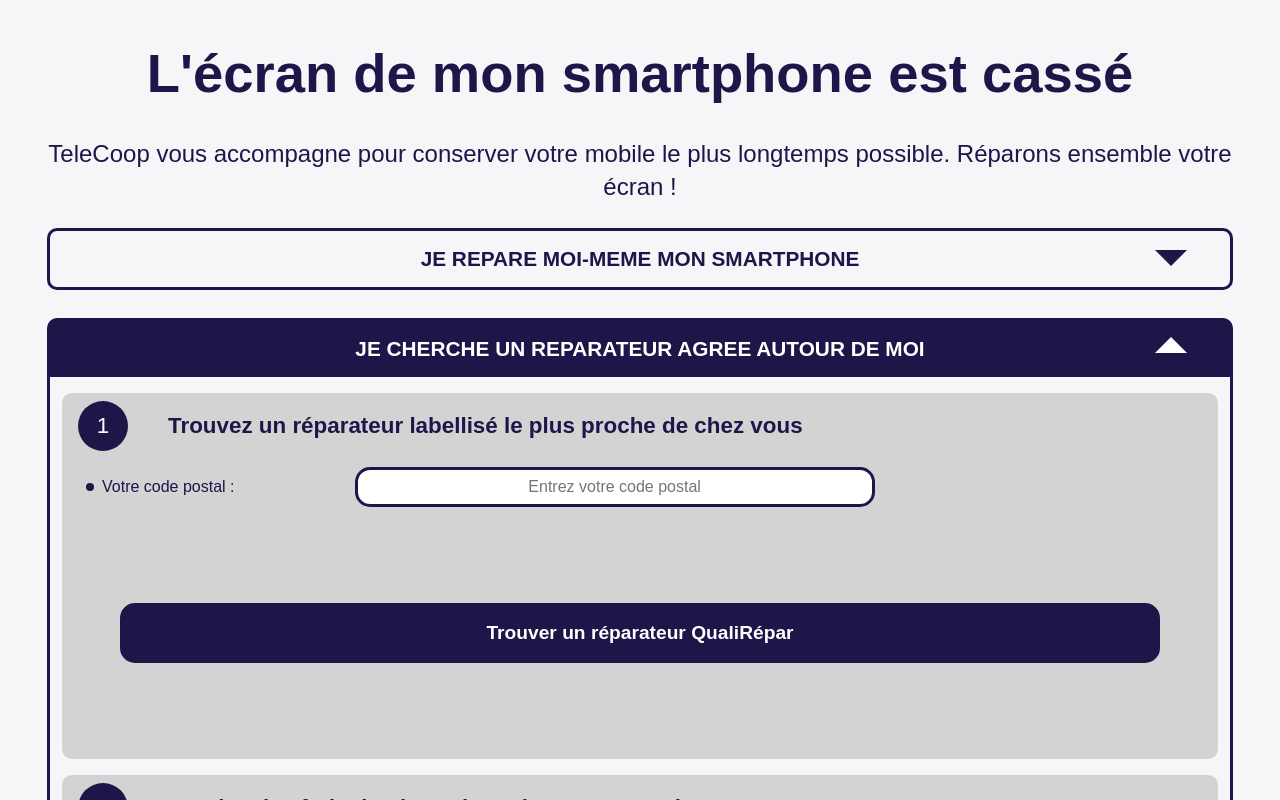
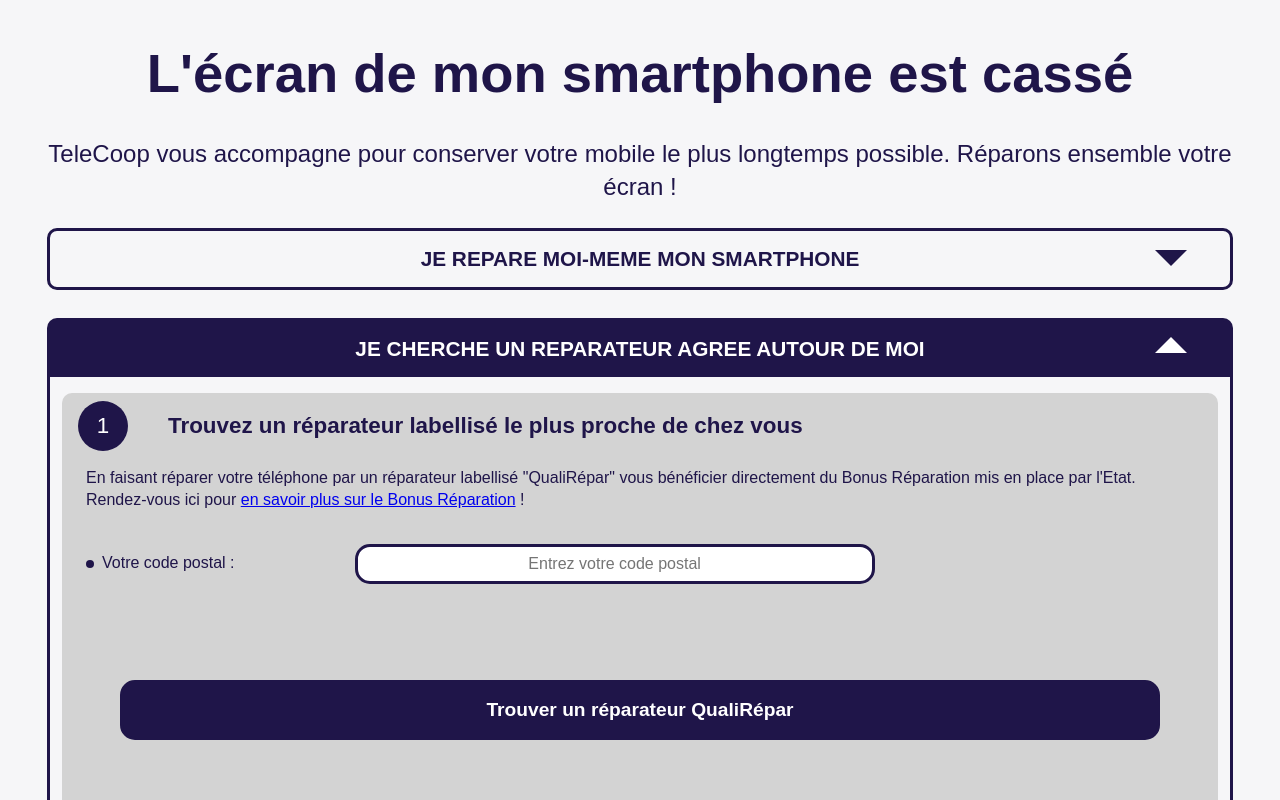
Before and after one commit to mohamed-adnane-karim/app-probleme-telecoop, a Vue app: page / in a window 1280 px wide. Both pictures are taken after a click on the element "JE CHERCHE UN REPARATEUR AGREE AUTOUR DE MOI". Shown: the top 800 px of the page. Built offline with nearby package versions, Linux system fonts and the light colour scheme.

Commit message:
ajout texte et lien vers bonus repa

```diff
--- a/src/components/page-type.vue
+++ b/src/components/page-type.vue
@@ -133,6 +133,17 @@
                         </header>
 
                         <div class="spacer-1"></div>
+
+                        <div class="module-text-info">
+                            <div class="p2">
+                                <span>En faisant réparer votre téléphone par un réparateur labellisé "QualiRépar" vous bénéficier directement du Bonus Réparation mis en place par l'Etat. </span>
+                                <span>Rendez-vous ici pour </span><a href="https://www.ecosystem.eco/conditions/">en savoir plus sur le Bonus Réparation</a><span> !</span>
+                            </div>
+                        </div>
+
+                        <div class="spacer-1"></div>
+                        <div class="spacer-1"></div>
+
 
                         <div class="module-select-info" id="selection-code-postal">
                             <span class="bullet-1"></span>
```
Also changed, not shown: 1 other file (tests, documents, lock files or other folders).
